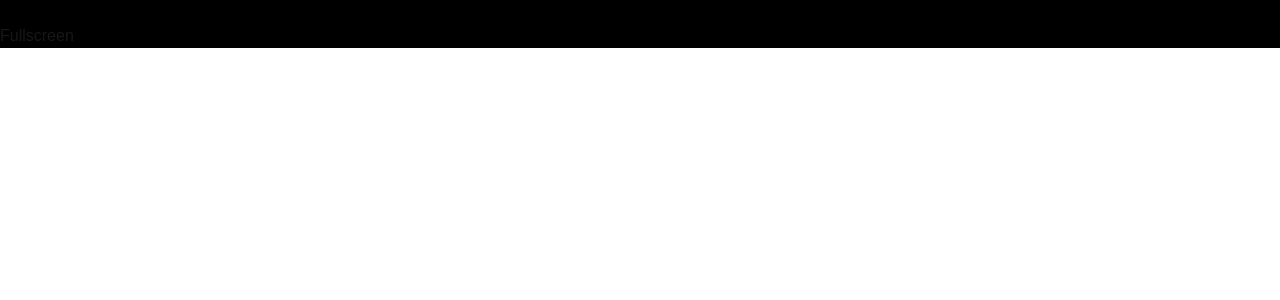
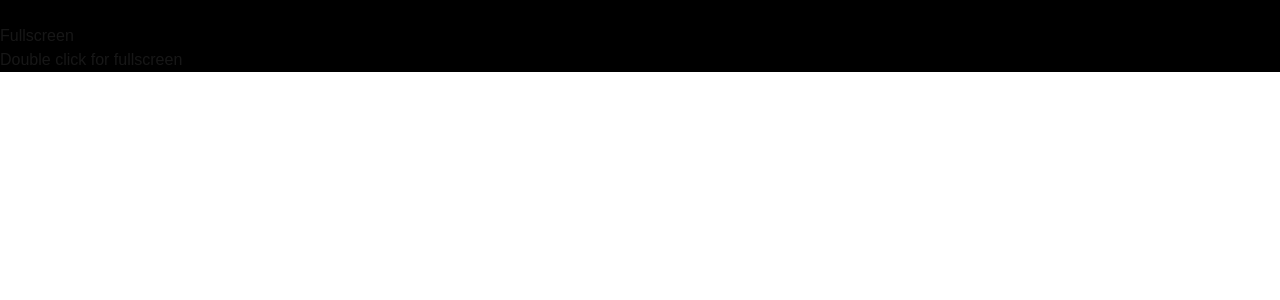
Before and after one commit to turnacaner53/web-screen, a Next.js app: page / in a window 1280 px wide. Shown: the top 300 px of the page. Built offline with nearby package versions, Linux system fonts and the light colour scheme.

Commit message:
add instruction message for double-click fullscreen toggle

```diff
--- a/src/app/page.tsx
+++ b/src/app/page.tsx
@@ -56,6 +56,11 @@ export default function Home() {
           >
             {isFullscreen ? 'Exit Fullscreen' : 'Fullscreen'}
           </button>
+          <p
+            className={`${bgColor === '#000' ? 'bg-slate-900 text-gray-300' : 'bg-slate-200 text-black'} rounded-lg border-dashed p-4`}
+          >
+            Double click for <span>{isFullscreen ? 'exit fullscren' : 'fullscreen'} </span>
+          </p>
         </>
       )}
     </div>
```
